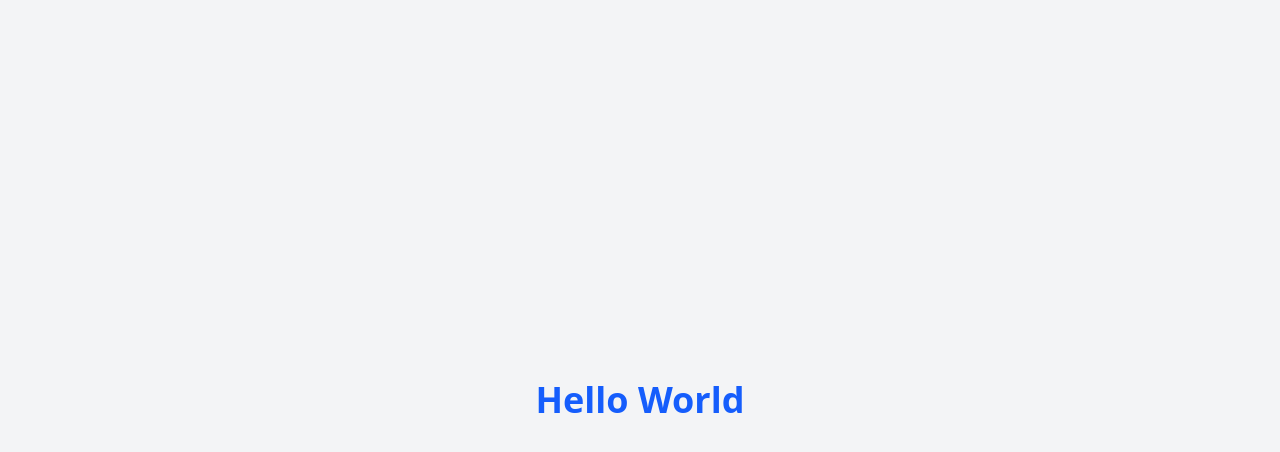
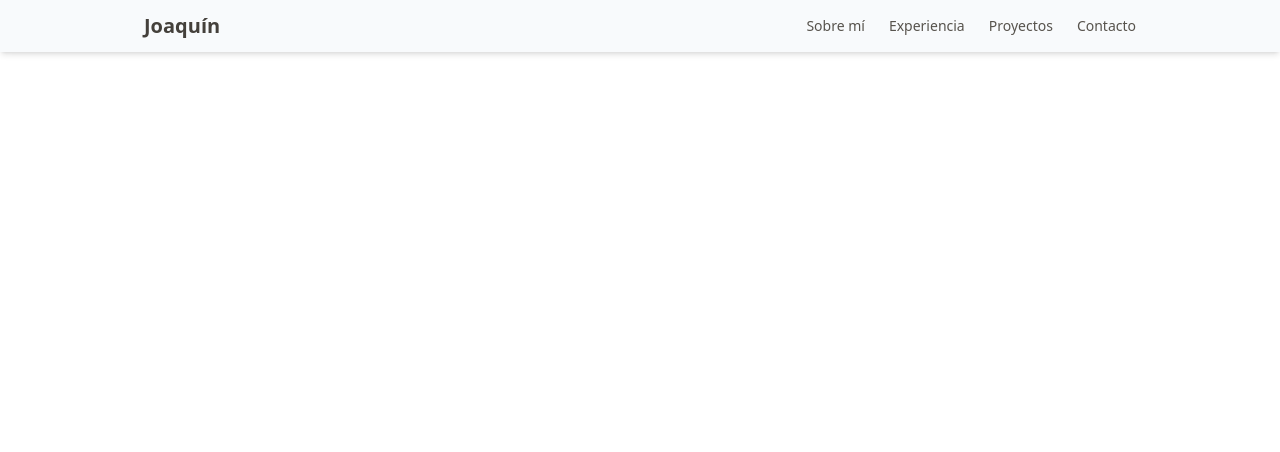
Before and after one commit to JoaquinPalandri/portfolio-joaquin, a React (Vite) app: page / in a window 1280 px wide. Shown: the top 452 px of the page. Built offline with nearby package versions, Linux system fonts and the light colour scheme.

Commit message:
Craete a new component called Navbar.tsx. The Nabvar component function is

```diff
--- a/src/App.jsx
+++ b/src/App.jsx
@@ -1,10 +1,9 @@
 
-
+import React from 'react'
+import Navbar from './components/NavBar'
 function App() {
   return (
-    <div className="flex items-center justify-center min-h-screen bg-gray-100">
-      <h1 className="text-4xl font-bold text-blue-600">Hello World</h1>
-    </div>
+    <Navbar />
   )
 }
 
--- /dev/null
+++ b/src/components/Navbar.tsx
@@ -0,0 +1,17 @@
+import React from "react";
+
+export default function Navbar() {
+    return (
+      <header className="fixed top-0 w-full bg-slate-50 shadow-md z-50">
+        <nav className="max-w-5xl mx-auto px-4 py-3 flex justify-between items-center">
+          <h1 className="text-xl font-semibold text-stone-700">Joaquín</h1>
+          <ul className="flex space-x-6 text-sm font-medium text-stone-600">
+            <li><a href="#about" className="hover:text-stone-800 transition">Sobre mí</a></li>
+            <li><a href="#experience" className="hover:text-stone-800 transition">Experiencia</a></li>
+            <li><a href="#projects" className="hover:text-stone-800 transition">Proyectos</a></li>
+            <li><a href="#contact" className="hover:text-stone-800 transition">Contacto</a></li>
+          </ul>
+        </nav>
+      </header>
+    );
+  }
```
